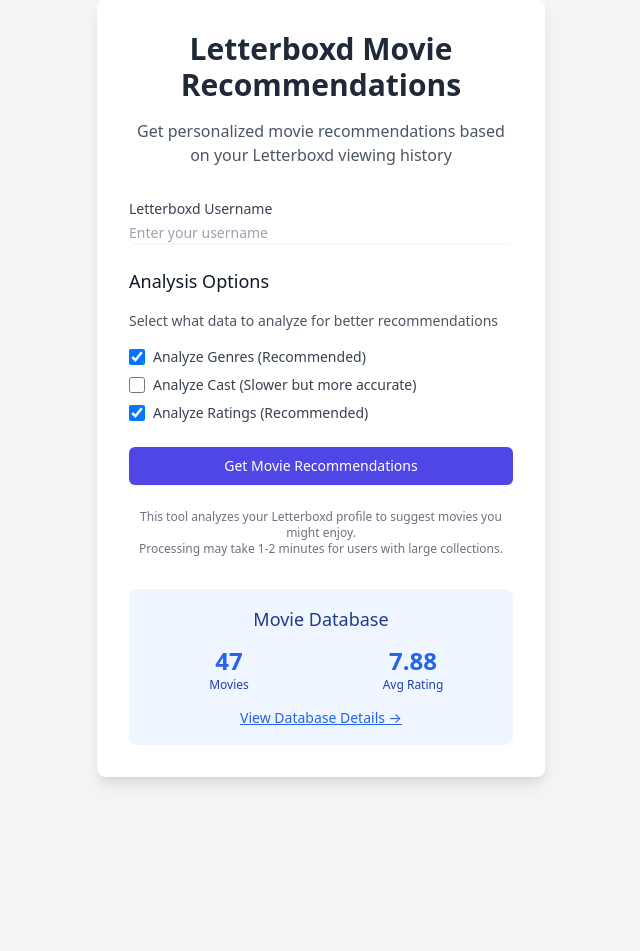
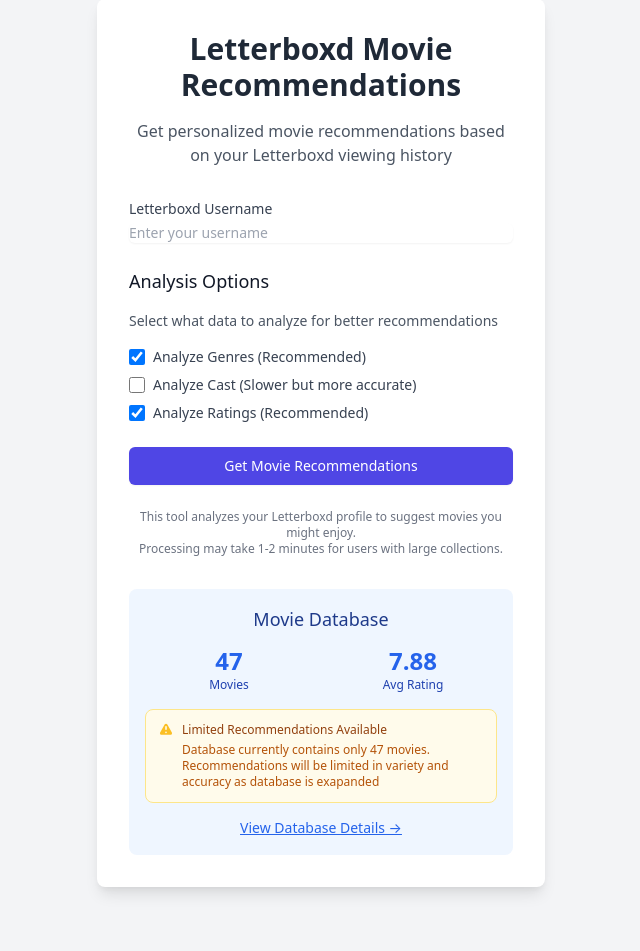
Before and after one commit to bcentner/letterboxd-recommender, a Flask app: page / in a window 1280 px wide. Shown: the part 65-1016 px from the top of the page, without its empty margins (319-959 px from the left). Before the commit the page ends 849 px from the top, so only its background shows below. Run offline with Flask 3, Linux system fonts and the light colour scheme.

Commit message:
Add warning for limited db size

```diff
--- a/templates/index.html
+++ b/templates/index.html
@@ -77,6 +77,26 @@
                         <div class="text-xs text-blue-800">Avg Rating</div>
                     </div>
                 </div>
+
+                <!-- Warning message for limited database -->
+                {% if db_stats.total_movies < 500 %}
+                <div class="mt-4 bg-yellow-50 border border-yellow-200 rounded-lg p-3">
+                    <div class="flex">
+                        <div class="flex-shrink-0">
+                            <svg class="h-4 w-4 text-yellow-400" xmlns="http://www.w3.org/2000/svg" viewBox="0 0 20 20" fill="currentColor">
+                                <path fill-rule="evenodd" d="M8.257 3.099c.765-1.36 2.722-1.36 3.486 0l5.58 9.92c.75 1.334-.213 2.98-1.742 2.98H4.42c-1.53 0-2.493-1.646-1.743-2.98l5.58-9.92zM11 13a1 1 0 11-2 0 1 1 0 012 0zm-1-8a1 1 0 00-1 1v3a1 1 0 002 0V6a1 1 0 00-1-1z" clip-rule="evenodd" />
+                            </svg>
+                        </div>
+                        <div class="ml-2">
+                            <h4 class="text-xs font-medium text-yellow-800">Limited Recommendations Available</h4>
+                            <div class="mt-1 text-xs text-yellow-700">
+                                <p>Database currently contains only {{ db_stats.total_movies }} movies. Recommendations will be limited in variety and accuracy as database is exapanded</p>
+                            </div>
+                        </div>
+                    </div>
+                </div>
+                {% endif %}
+
                 <div class="mt-3 text-center">
                     <a href="{{ url_for('database_info') }}" class="text-blue-600 hover:text-blue-800 text-sm underline">
                         View Database Details →
```
